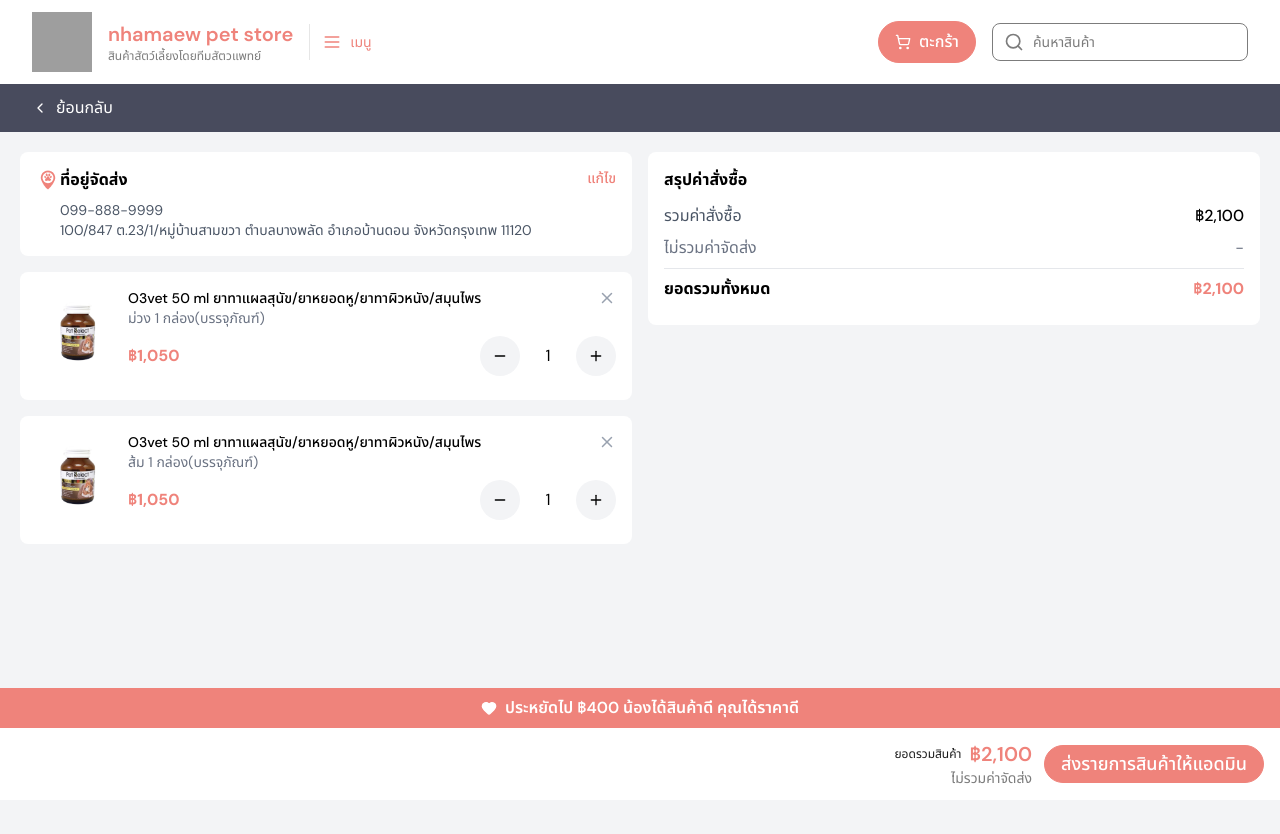
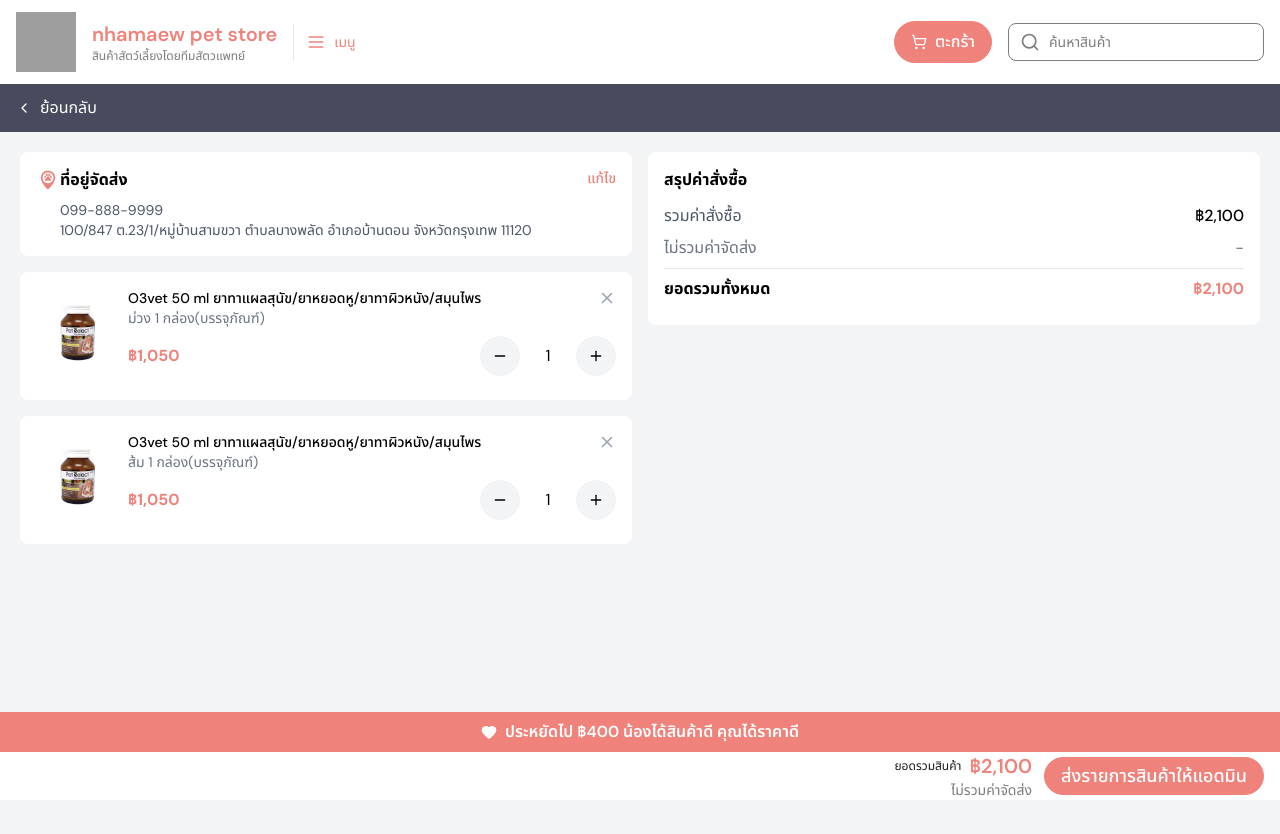
Before and after one commit to dev-vue/nhameaw-pet-store, a Next.js app: page /my-cart in a window 1280 px wide. Shown: the top 834 px of the page. Built offline with nearby package versions, Linux system fonts and the light colour scheme; no server answers; grey boxes are pictures that could not be loaded.

Commit message:
fix padding

```diff
--- a/src/app/history/page.tsx
+++ b/src/app/history/page.tsx
@@ -163,7 +163,7 @@ export default function HistoryPage() {
 
     return (
         <div className="bg-gray-100 min-h-screen">
-            <div className="max-w-5xl mx-auto p-4">
+            <div className="max-w-5xl mx-auto md:p-4">
 
                 <div className="space-y-4">
                     {orders.map((order) => (
--- a/src/app/how-to-order/page.tsx
+++ b/src/app/how-to-order/page.tsx
@@ -3,7 +3,7 @@ import Image from 'next/image';
 
 export default function HowToOrderPage() {
     return (
-        <section className="max-w-4xl mx-auto px-4 py-8">
+        <section className="max-w-4xl mx-auto md:px-4 md:py-8">
             <div className="bg-white rounded-lg shadow-sm overflow-hidden">
                 <div className="relative w-full">
                     <Image
--- a/src/app/product/[id]/page.tsx
+++ b/src/app/product/[id]/page.tsx
@@ -78,7 +78,7 @@ export default function ProductDetailPage() {
     return (
         <div className="min-h-screen pb-20">
             {/* Unified Responsive Layout */}
-            <div className="container mx-auto px-4">
+            <div className="container mx-auto">
                 <div className="grid grid-cols-1 lg:grid-cols-2 gap-6 lg:gap-8">
                     {/* Product Images Section */}
                     <div className="relative order-1 lg:order-1">
--- a/src/components/CartFooter.tsx
+++ b/src/components/CartFooter.tsx
@@ -18,7 +18,7 @@ const CartFooter: React.FC<CartFooterProps> = ({
     return (
         <div className="fixed bottom-0 left-0 right-0 z-40 ">
             <div className='bg-primary text-white '>
-                <div className="container mx-auto px-4 py-2">
+                <div className="container mx-auto py-2">
                     <div className="flex items-center justify-center">
                         {/* Left side - Savings info */}
                         <div className="flex items-center gap-2">
@@ -31,7 +31,7 @@ const CartFooter: React.FC<CartFooterProps> = ({
                 </div>
             </div>
             <div className='bg-white'>
-                <div className="container mx-auto px-4 py-3">
+                <div className="container mx-auto px-4 ">
                     <div className="flex items-center justify-end gap-x-3">
                         <div className='flex flex-col items-end gap-x-2'>
                             <div className='flex items-center gap-x-2'>
--- a/src/components/layouts/Header.tsx
+++ b/src/components/layouts/Header.tsx
@@ -41,7 +41,7 @@ const Header = ({ onMenuClick }: { onMenuClick: () => void; }) => {
             {showSearch && (
                 <div className="fixed inset-0 z-[1000] bg-black/60 flex flex-col" style={{ backdropFilter: 'blur(2px)' }}>
                     <div className="bg-white w-full py-6 px-3 shadow-lg relative">
-                        <div className="container mx-auto px-4">
+                        <div className="container mx-auto px-3">
                             <div className="flex items-center justify-between mb-4">
                                 <span className="font-semibold text-lg">ค้นหาสินค้า</span>
                                 <button onClick={() => setShowSearch(false)} className="text-gray-500 text-sm flex items-center gap-1"><span className="text-xl">×</span> ปิด</button>
@@ -78,7 +78,7 @@ const Header = ({ onMenuClick }: { onMenuClick: () => void; }) => {
                 </div>
             )}
             <header className="bg-white sticky top-0 z-30">
-                <div className="container mx-auto px-4">
+                <div className="container mx-auto">
                     {/* Desktop Header */}
                     <div className="hidden lg:flex justify-between items-center py-3 px-4">
                         <div className="flex items-center gap-x-4">
@@ -141,7 +141,7 @@ const Header = ({ onMenuClick }: { onMenuClick: () => void; }) => {
                                 <p className="text-[10px] text-subdube text-center">สินค้าสัตว์เลี้ยงโดยทีมสัตวแพทย์</p>
                             </div>
                         </div>
-                        <Button size="sm" className="w-fit justify-self-end" leftIcon={<ShoppingCart className="h-5 w-5" />}>
+                        <Button size="sm" className="w-fit justify-self-end" leftIcon={<ShoppingCart className="h-5 w-5" />} onClick={() => push('/my-cart')}>
                             ตะกร้า
                         </Button>
                     </div>
@@ -165,7 +165,7 @@ const Header = ({ onMenuClick }: { onMenuClick: () => void; }) => {
                 {
                     pathname !== "/" &&
                     <div className="flex bg-secondary items-center">
-                        <div className="container mx-auto space-y-8 py-3 px-4">
+                        <div className="container mx-auto space-y-8 py-3">
                             <div className="px-4">
                                 <button type="button" className="cursor-pointer flex items-center gap-x-2 text-white hover:text-primary-hover" onClick={() => back()}>
                                     <ChevronLeft className="w-4 h-4" />
```
